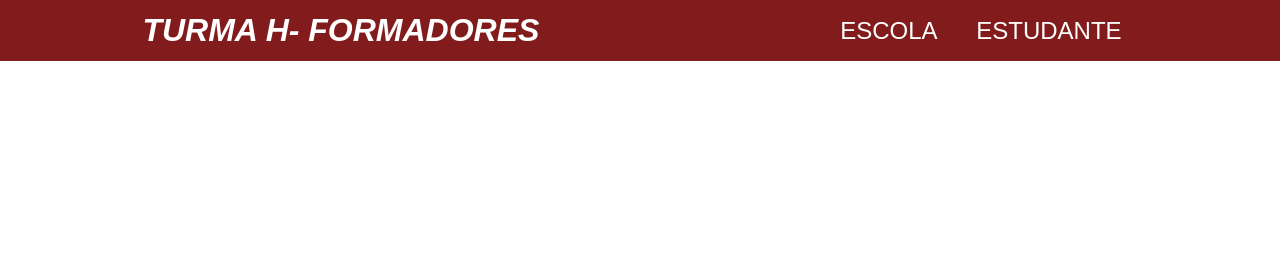
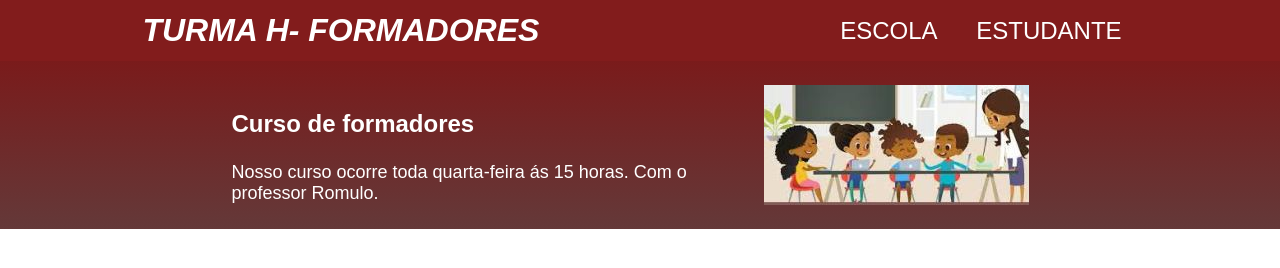
Before and after one commit to RafaGarbin/turma-H, a plain HTML site: page index.html in a window 1280 px wide. Drawn offline with Linux system fonts and the light colour scheme.

Commit message:
formadores

```diff
--- a/index.html
+++ b/index.html
@@ -18,6 +18,17 @@
             <li class="cabeçalho-item">ESTUDANTE</li>
         </ul>
     </header>
+    <section class="formadores">
+        <div class="formadores-conteudo">
+            <h2 class="formadores-titulo">Curso de formadores</h2>
+            <p class="formadores-texto"> Nosso curso ocorre toda quarta-feira ás 15 horas. Com o professor Romulo.</p>
+
+        </div>
+
+        <img class="formadores-imagem" src="imagem.JPG" alt="Professora e alunos">
+
+
+    </section>
 
 
 </body>
--- a/style.css
+++ b/style.css
@@ -17,18 +17,18 @@
 .cabeçalho-item{ display: inline-block;
                  margin: 0 16px;
                 }
-.escola{ background-image: linear-gradient(#7A1B1B,#643939);
+.formadores{ background-image: linear-gradient(#7A1B1B,#643939);
          color:white;
          display: flex;
          justify-content: center;
          align-items: center;
          padding: 24px 0;
 }
-.escola-conteudo{width: 40%;
+.formadores-conteudo{width: 40%;
                   font-family: Arial;
 }
-.escola-imagem{ margin: 0 20px;}
-.escola-titulo { padding: 24px 0;
+.formadores-imagem{ margin: 0 20px;}
+.formadores-titulo { padding: 24px 0;
 
 }
-.escola-texto { font-size: 18px;}
+.formadores-texto { font-size: 18px;}
```
